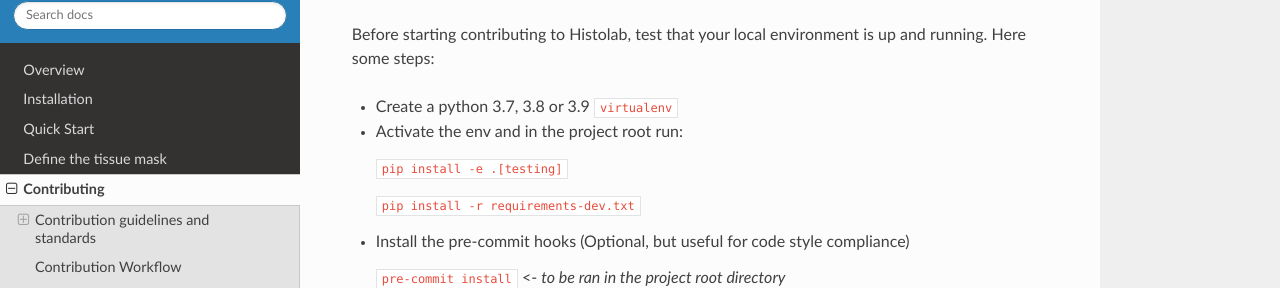
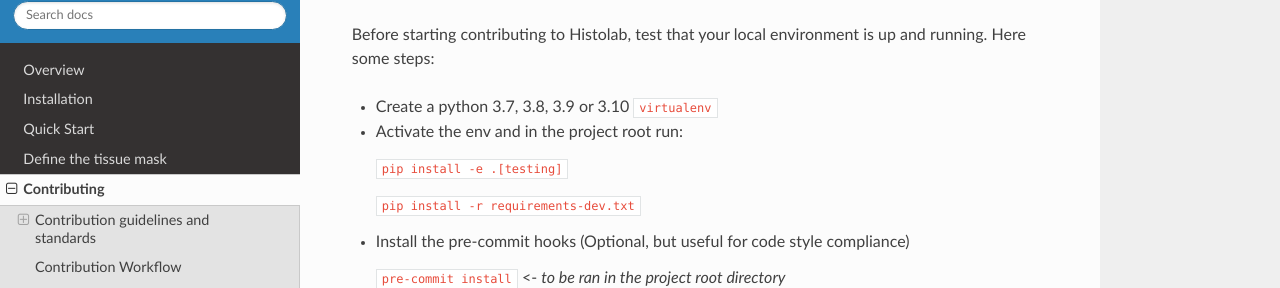
Before and after one commit to histolab/histolab, a Sphinx documentation site: the page built from docs/contributing.rst, in a window 1280 px wide and 900 px high, scrolled down 1788 px. Shown: the part 161-449 px from the top of the window. Built offline with Sphinx 7.4.7 and the Read the Docs theme 2.0.0, drawn with Linux system fonts in a browser that asks for light colours; formulas are drawn with MathJax 3.

Commit message:
Add 3.10 references where needed

```diff
--- a/docs/contributing.rst
+++ b/docs/contributing.rst
@@ -111,7 +111,7 @@
 Before starting contributing to Histolab, test that your local environment is up and running. Here some steps:
 
 
-* Create a python 3.7, 3.8 or 3.9 ``virtualenv``
+* Create a python 3.7, 3.8, 3.9 or 3.10 ``virtualenv``
 *
   Activate the env and in the project root run:
 
--- a/setup.py
+++ b/setup.py
@@ -64,6 +64,7 @@
         "Programming Language :: Python :: 3.7",
         "Programming Language :: Python :: 3.8",
         "Programming Language :: Python :: 3.9",
+        "Programming Language :: Python :: 3.10",
         "License :: OSI Approved :: Apache Software License",
         "Operating System :: OS Independent",
         "Intended Audience :: Science/Research",
```
Also changed, not shown: README.md (+2 -2 lines).
